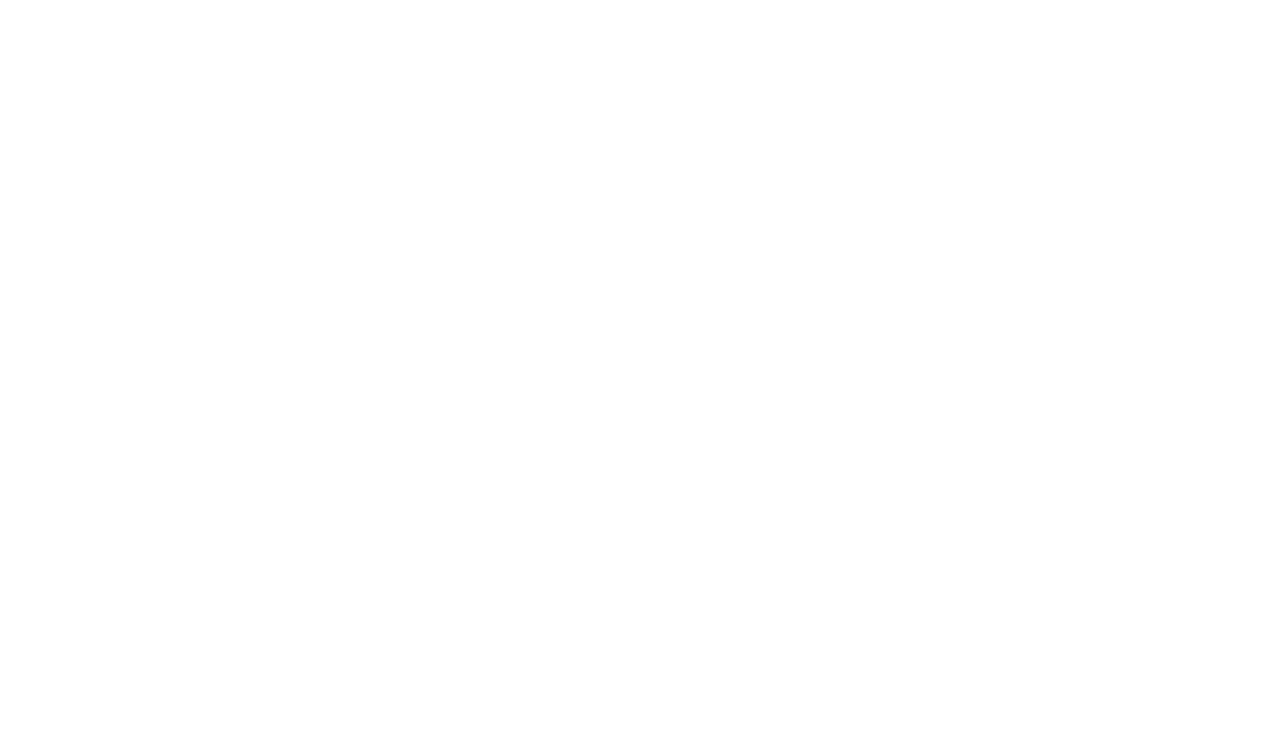
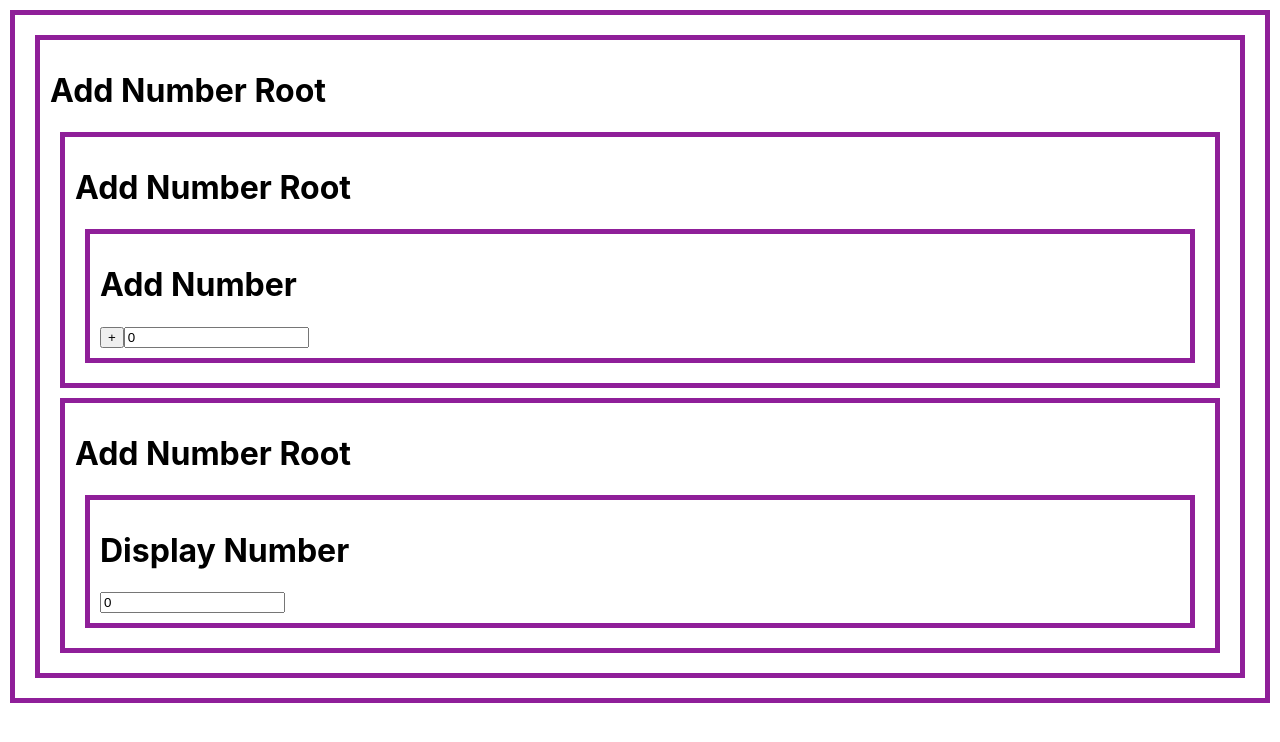
Before and after one commit to BlueMush/react-redux-app-repo, a React (Create React App) app: page / in a window 1280 px wide. Shown: the top 742 px of the page. Built offline with nearby package versions, Linux system fonts and the light colour scheme.

Commit message:
react add button

```diff
--- a/src/App.css
+++ b/src/App.css
@@ -1,5 +1,4 @@
 .App {
-  text-align: center;
 }
 
 .App-logo {
@@ -36,3 +35,16 @@
     transform: rotate(360deg);
   }
 }
+
+div{
+  border:5px solid rgb(143, 31, 153);
+  margin:10px;
+  color:764abc;
+  padding:10px;
+}
+
+input[type="number"]::-webkit-outer-spin-button,
+input[type="number"]::-webkit-inner-spin-button {
+    -webkit-appearance: none;
+    margin: 0;
+}
--- a/src/App.js
+++ b/src/App.js
@@ -1,12 +1,22 @@
-import logo from './logo.svg';
+import React, { useState } from 'react';
 import './App.css';
- //test commit for vscode
+import AddNumberRoot from "./components/AddNumberRoot";
+import DisplayNumberRoot from './components/DisplayNumberRoot';
+
 function App() {
-  return (
-    <div className="App">
+	// const [count, setCount] = useState(0);
 
-    </div>
-  );
+	return (
+		<div className="App">
+			<h1>Add Number Root</h1>
+			<AddNumberRoot></AddNumberRoot>
+			<DisplayNumberRoot></DisplayNumberRoot>
+			{/* <p>You clicked {count} times</p>
+			<button onClick={() => setCount(count + 1)}>
+				Click me
+			</button> */}
+		</div>
+	);
 }
 
 export default App;
--- /dev/null
+++ b/src/components/AddNumber.jsx
@@ -0,0 +1,21 @@
+import React, { useState } from 'react';
+
+function AddNumber() {
+	const [number, setNumber] = useState(0);
+	const [display, setDisplay] = useState(0);
+
+	return (
+		<div>
+			<h1>Add Number</h1>
+			<button
+				onClick={() => { setDisplay(number) }}>+</button>
+			<input
+				type="number"
+				value={number}
+				onChange={(e) => { setNumber(e.target.value) }}
+			></input>
+		</div >
+	)
+}
+
+export default AddNumber;
--- /dev/null
+++ b/src/components/AddNumberRoot.jsx
@@ -0,0 +1,13 @@
+import React from "react"
+import AddNumber from "./AddNumber"
+
+function AddNumberRoot() {
+	return (
+		<div>
+			<h1>Add Number Root</h1>
+			<AddNumber></AddNumber>
+		</div>
+	)
+}
+
+export default AddNumberRoot;
--- /dev/null
+++ b/src/components/DisplayNumber.jsx
@@ -0,0 +1,12 @@
+import React from "react"
+
+function DisplayNumber() {
+	return (
+		<div>
+			<h1>Display Number</h1>
+			<input type="text" value="0"></input>
+		</div>
+	)
+}
+
+export default DisplayNumber;
--- /dev/null
+++ b/src/components/DisplayNumberRoot.jsx
@@ -0,0 +1,13 @@
+import React from 'react'
+import DisplayNumber from './DisplayNumber';
+
+function DisplayNumberRoot() {
+	return (
+		<div>
+			<h1>Add Number Root</h1>
+			<DisplayNumber></DisplayNumber>
+		</div>
+	)
+}
+
+export default DisplayNumberRoot;
```
